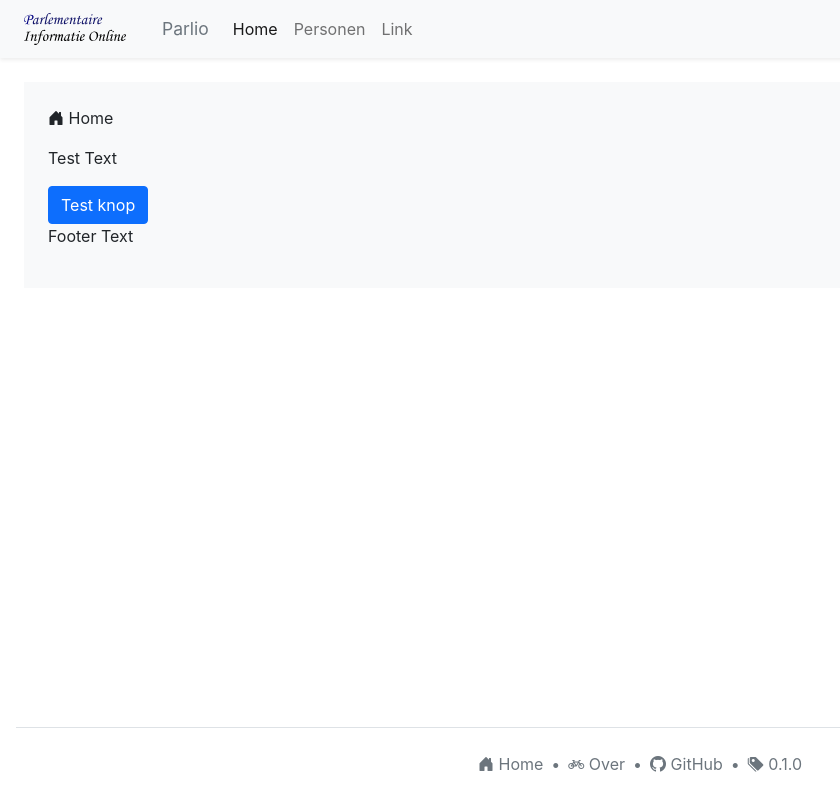
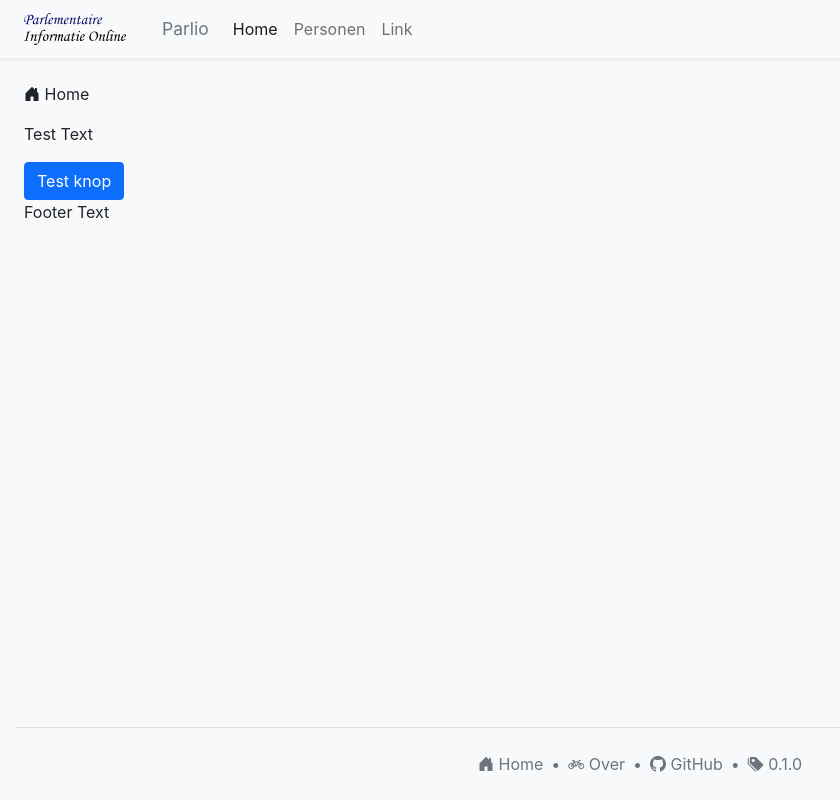
Before and after one commit to parlio-nl/parlio-frontend, a Next.js app: page / in a window 1280 px wide. Shown: the whole page, without its empty margins (0-840 px from the left). Built offline with nearby package versions, Linux system fonts and the light colour scheme; what react-relay would draw is missing.

Commit message:
Fix layout

```diff
--- a/src/components/Header.tsx
+++ b/src/components/Header.tsx
@@ -3,7 +3,10 @@ import NavBar from "./NavBar";
 export default function Header(): JSX.Element {
   return (
     <header
-      className={"sticky-top shadow-sm d-flex align-items-center bg-light py-2"}
+      className={
+        "sticky-sm-top shadow-sm d-flex align-items-center bg-light py-2"
+      }
+      style={{ zIndex: 24 }}
     >
       <NavBar />
     </header>
--- a/src/components/PageContainer.tsx
+++ b/src/components/PageContainer.tsx
@@ -6,16 +6,20 @@ export default function PageContainer({
   children,
 }: JSX.ElementChildrenAttribute): JSX.Element {
   return (
-    <div className={"d-flex flex-column h-100"}>
-      <Header />
-      <div className={"m-sm-4 mb-4 flex-shrink-0"}>
-        <div className={"container-fluid bg-light p-4"}>
+    <div className={"d-flex flex-column vh-100"}>
+      <div className={""}>
+        <Header />
+      </div>
+      <div className={"d-flex flex-grow-1 "}>
+        <div className={"container-fluid p-4"}>
           <Suspense fallback={""}>
             <main>{children}</main>
           </Suspense>
         </div>
       </div>
-      <Footer version={"0.1.0"} />
+      <div className={""}>
+        <Footer version={"0.1.0"} />
+      </div>
     </div>
   );
 }
--- a/src/components/PersonList.tsx
+++ b/src/components/PersonList.tsx
@@ -39,7 +39,7 @@ export default function PersonList(props: Props): JSX.Element {
         Reload
       </button>
 
-      <div className="row row-cols-1 row-cols-sm-2 row-cols-md-3 row-cols-lg-4 row-cols-xl-5 g-4">
+      <div className="row row-cols-1 row-cols-sm-2 row-cols-md-3 row-cols-lg-4 row-cols-xl-5 row-cols-xxl-6 g-4">
         {data.people?.edges?.map((v) => {
           if (v == null || v.node == undefined) {
             return null;
--- a/src/styles/globals.css
+++ b/src/styles/globals.css
@@ -15,14 +15,17 @@ a {
   box-sizing: border-box;
 }
 
+body,
+html,
 #__next {
   height: 100%;
 }
 
-body {
-  height: 100%;
+body,
+#__next {
+  min-height: 100vh;
 }
 
-html {
-  height: 100%;
+body {
+  background-color: var(--bs-light);
 }
```
Also changed, not shown: src/components/NavBar.tsx (+3 -6 lines).
